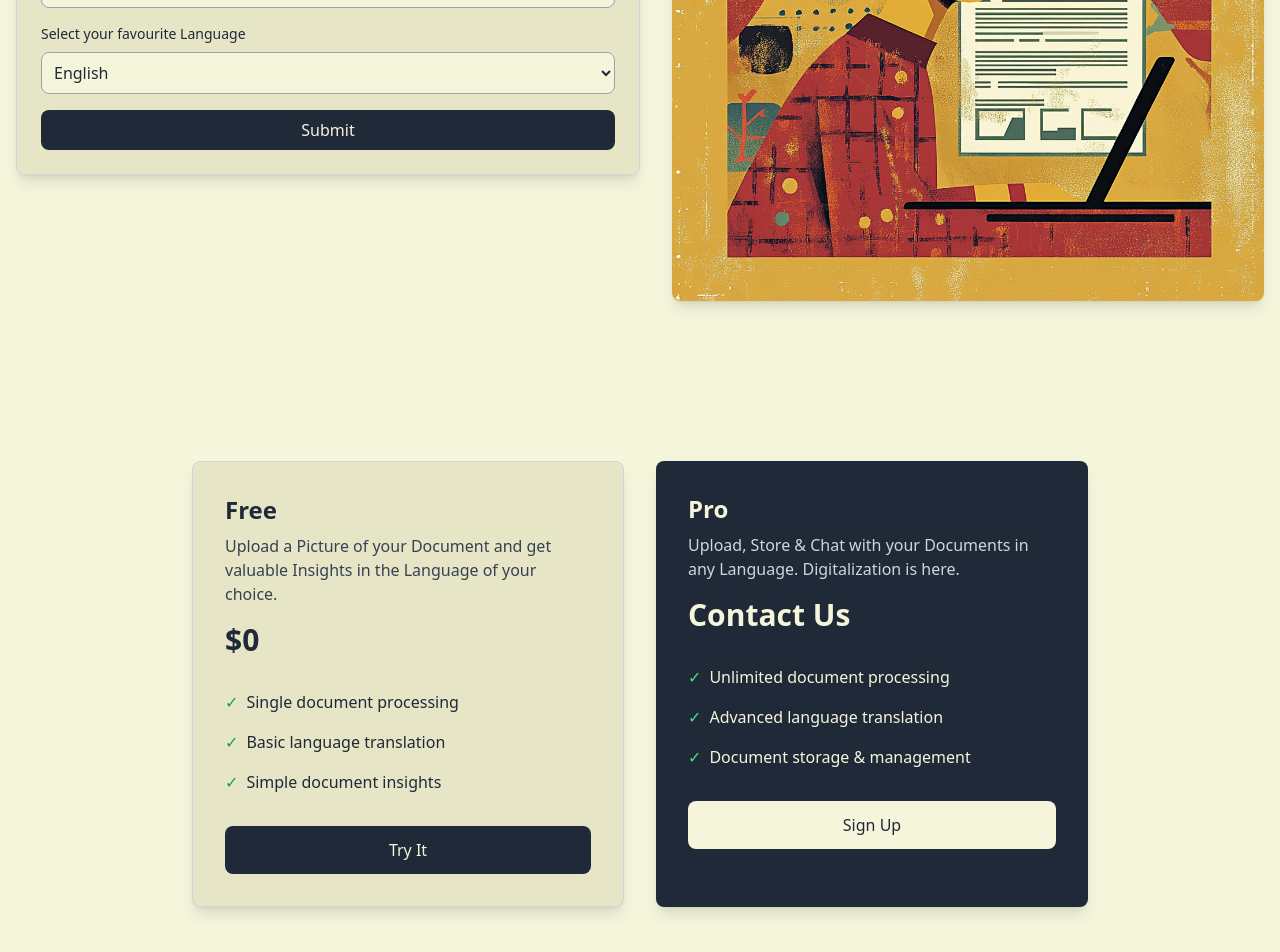
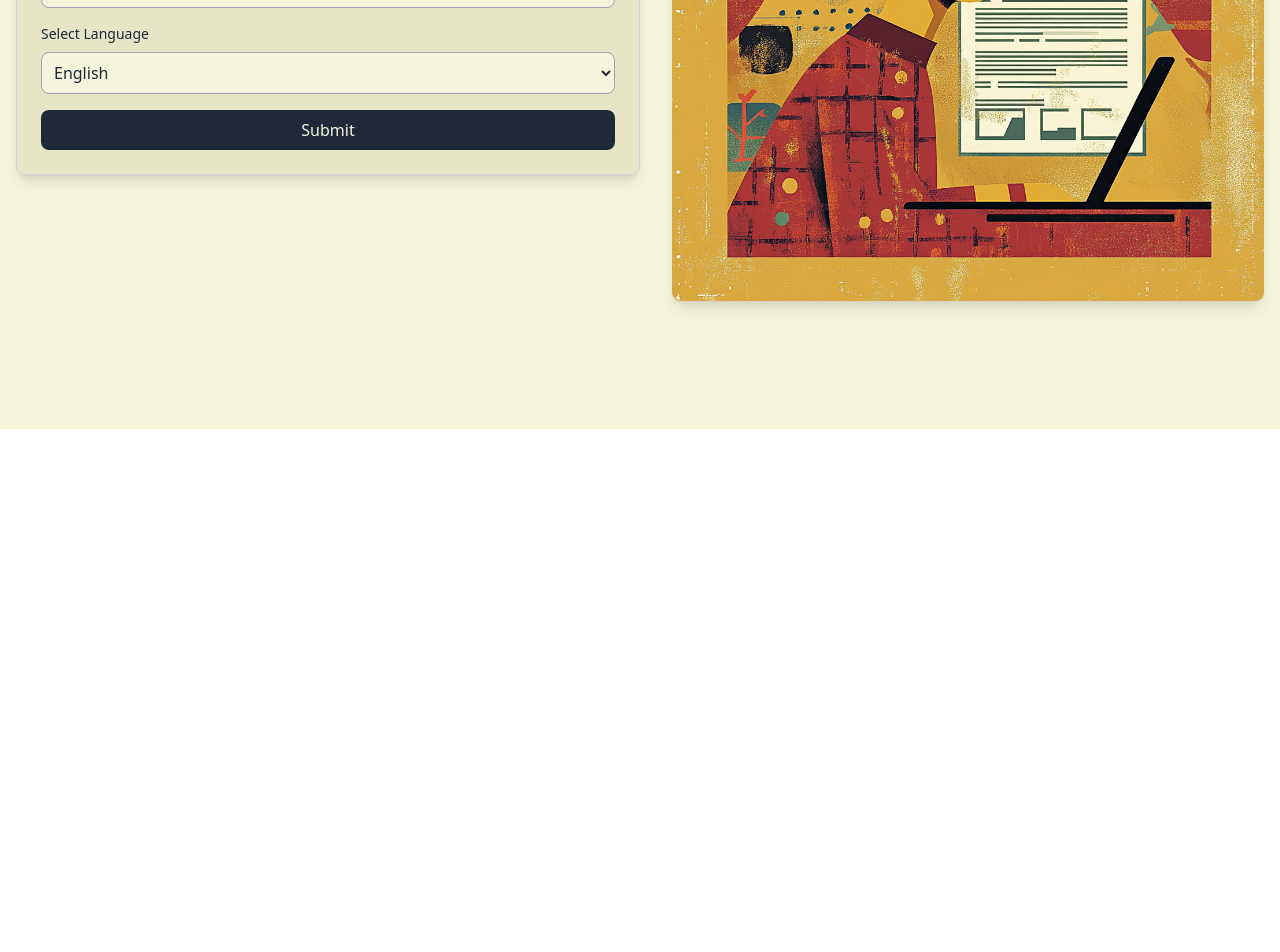
Before and after one commit to Aronart/letterizer, a Next.js app: page / in a window 1280 px wide. Shown: the part 414-1366 px from the top of the page. After the commit the page ends 843 px from the top, so only its background shows below. Built offline with nearby package versions, Linux system fonts and the light colour scheme.

Commit message:
streaming implemented

```diff
--- a/app/page.tsx
+++ b/app/page.tsx
@@ -65,15 +65,21 @@ export default function Home() {
         const ocrResponse = await fetch("/api/ocr", {
           method: "POST",
           headers: { "Content-Type": "application/json" },
-          body: JSON.stringify({
-            s3Key,
-            sessionId,
-          }),
+          body: JSON.stringify({ s3Key, sessionId }),
         });
 
         const { extractedText } = await ocrResponse.json();
 
-        if (extractedText) {
+        if (!extractedText) {
+          alert("Failed to extract text from the document.");
+          return;
+        }
+
+        setChatMessages((prev) => [
+          ...prev,
+          { role: "assistant", content: "" },
+        ]);
+
         const openaiResponse = await fetch("/api/openai", {
           method: "POST",
           headers: { "Content-Type": "application/json" },
@@ -85,21 +91,27 @@ export default function Home() {
           }),
         });
 
-          const { result } = await openaiResponse.json();
+        const reader = openaiResponse.body?.getReader();
+        if (reader) {
+          const decoder = new TextDecoder("utf-8");
+          let content = "";
 
+          while (true) {
+            const { done, value } = await reader.read();
+            if (done) break;
+
+            const chunk = decoder.decode(value, { stream: true });
+            content += chunk;
+
+            // Update the UI progressively
             setChatMessages((prev) => [
-            ...prev,
-            { role: "assistant", content: result },
+              ...prev.slice(0, -1),
+              { role: "assistant", content },
             ]);
+          }
+        }
+
         setShowChat(true);
-
-          // Scroll to result section on mobile
-          if (window.innerWidth < 768) {
-            resultRef.current?.scrollIntoView({ behavior: 'smooth' });
-          }
-        } else {
-          alert("Failed to extract text from the document.");
-        }
       } else {
         alert("Failed to upload the file.");
       }
@@ -111,14 +123,19 @@ export default function Home() {
     setUploading(false);
   };
 
-
-
-
-
   const handleChatSubmit = async (message: string) => {
+    // Add user's message to the chat
     setChatMessages((prev) => [...prev, { role: "user", content: message }]);
 
     try {
+      // Log the payload for debugging
+      console.log("Sending chat request:", {
+        text: message,
+        sessionId,
+        language,
+        action: "chat",
+      });
+
       const response = await fetch("/api/openai", {
         method: "POST",
         headers: { "Content-Type": "application/json" },
@@ -130,12 +147,40 @@ export default function Home() {
         }),
       });
 
-      const { result } = await response.json();
+      const reader = response.body?.getReader();
+      if (reader) {
+        const decoder = new TextDecoder("utf-8");
+        let content = "";
 
+        // Add an empty placeholder for the assistant's response
         setChatMessages((prev) => [
           ...prev,
-        { role: "assistant", content: result },
+          { role: "assistant", content: "" },
         ]);
+
+        while (true) {
+          const { done, value } = await reader.read();
+          if (done) break;
+
+          // Decode and process the chunk
+          const chunk = decoder.decode(value, { stream: true });
+          content += chunk;
+
+          // Update the assistant's message progressively
+          setChatMessages((prev) => {
+            const updatedMessages = [...prev];
+            const lastMessageIndex = updatedMessages.findIndex(
+              (msg) => msg.role === "assistant" && msg.content === ""
+            );
+            if (lastMessageIndex !== -1) {
+              updatedMessages[lastMessageIndex].content = content;
+            }
+            return updatedMessages;
+          });
+        }
+
+        console.log("Final Assistant Response:", content);
+      }
     } catch (error) {
       console.error("Error during chat processing:", error);
       alert("An error occurred during chat processing.");
@@ -143,7 +188,7 @@ export default function Home() {
   };
 
   const scrollToPricing = () => {
-    pricingRef.current?.scrollIntoView({ behavior: 'smooth' });
+    pricingRef.current?.scrollIntoView({ behavior: "smooth" });
   };
 
   return (
@@ -173,12 +218,10 @@ export default function Home() {
             <div className="w-full md:w-1/2 space-y-8">
               <div className="space-y-6">
                 <h1 className="text-4xl font-extrabold">
-                  Government Forms Annoy.
-                  We Help.
+                  Government Letters Are Complicated. We Help.
                 </h1>
                 <p className="text-lg text-gray-700">
-                Outdated mailing communication wastes your time. Doculizer simplifies,
-                translates, and digitizes forms so you can move forward.
+                  Outdated mailing communication wastes your time. Doculizer translates, simplifies, and digitizes letters and forms so you can move forward.
                 </p>
               </div>
 
@@ -186,7 +229,10 @@ export default function Home() {
               <section className="bg-[#e6e6c7] p-6 rounded-lg shadow-lg border border-gray-300">
                 <form onSubmit={handleSubmit} className="flex flex-col space-y-4">
                   <div className="flex flex-col space-y-2">
-                    <label htmlFor="file-upload" className="text-sm font-medium">
+                    <label
+                      htmlFor="file-upload"
+                      className="text-sm font-medium"
+                    >
                       Upload File
                     </label>
                     <input
@@ -204,8 +250,11 @@ export default function Home() {
                     </label>
                   </div>
                   <div className="flex flex-col space-y-2">
-                    <label htmlFor="language-select" className="text-sm font-medium">
-                      Select your favourite Language
+                    <label
+                      htmlFor="language-select"
+                      className="text-sm font-medium"
+                    >
+                      Select Language
                     </label>
                     <select
                       id="language-select"
@@ -227,7 +276,9 @@ export default function Home() {
                     type="submit"
                     disabled={uploading}
                     className={`bg-gray-800 text-[#f5f5dc] py-2 px-4 rounded-lg ${
-                      uploading ? "opacity-50 cursor-not-allowed" : "hover:bg-gray-700"
+                      uploading
+                        ? "opacity-50 cursor-not-allowed"
+                        : "hover:bg-gray-700"
                     } transition-colors`}
                   >
                     {uploading ? "Processing..." : "Submit"}
@@ -264,7 +315,9 @@ export default function Home() {
                           <strong className="block text-gray-700">
                             {message.role === "user" ? "You" : "Assistant"}:
                           </strong>
-                          <p className="text-gray-800">{message.content}</p>
+                          <pre className="whitespace-pre-wrap text-gray-800">
+                            {message.content}
+                          </pre>
                         </div>
                       ))}
                     </div>
@@ -299,74 +352,6 @@ export default function Home() {
               </div>
             </div>
           </div>
-
-          {/* Pricing Section */}
-          <div ref={pricingRef} className="py-16 scroll-mt-20">
-            <div className="grid md:grid-cols-2 gap-8 max-w-4xl mx-auto">
-              {/* Free Plan */}
-              <div className="w-full bg-[#e6e6c7] p-8 rounded-lg shadow-lg border border-gray-300">
-                <div className="mb-8">
-                  <h3 className="text-2xl font-bold mb-2">Free</h3>
-                  <p className="text-gray-700 mb-4">
-                    Upload a Picture of your Document and get valuable Insights in the Language of your choice.
-                  </p>
-                  <div className="text-3xl font-bold">$0</div>
-                </div>
-
-                <ul className="space-y-4 mb-8">
-                  <li className="flex items-center">
-                    <span className="mr-2 text-green-600">✓</span>
-                    Single document processing
-                  </li>
-                  <li className="flex items-center">
-                    <span className="mr-2 text-green-600">✓</span>
-                    Basic language translation
-                  </li>
-                  <li className="flex items-center">
-                    <span className="mr-2 text-green-600">✓</span>
-                    Simple document insights
-                  </li>
-                </ul>
-
-                <button
-                  onClick={() => window.scrollTo({ top: 0, behavior: 'smooth' })}
-                  className="w-full px-6 py-3 bg-gray-800 text-[#f5f5dc] rounded-lg hover:bg-gray-700 transition-colors"
-                >
-                  Try It
-                </button>
-              </div>
-
-              {/* Pro Plan */}
-              <div className="w-full bg-gray-800 text-[#f5f5dc] p-8 rounded-lg shadow-lg relative overflow-hidden">
-                <div className="mb-8">
-                  <h3 className="text-2xl font-bold mb-2">Pro</h3>
-                  <p className="text-gray-300 mb-4">
-                    Upload, Store & Chat with your Documents in any Language. Digitalization is here.
-                  </p>
-                  <div className="text-3xl font-bold">Contact Us</div>
-                </div>
-
-                <ul className="space-y-4 mb-8">
-                  <li className="flex items-center">
-                    <span className="mr-2 text-green-400">✓</span>
-                    Unlimited document processing
-                  </li>
-                  <li className="flex items-center">
-                    <span className="mr-2 text-green-400">✓</span>
-                    Advanced language translation
-                  </li>
-                  <li className="flex items-center">
-                    <span className="mr-2 text-green-400">✓</span>
-                    Document storage & management
-                  </li>
-                </ul>
-
-                <button className="w-full px-6 py-3 bg-[#f5f5dc] text-gray-800 rounded-lg hover:bg-[#e6e6c7] transition-colors">
-                  Sign Up
-                </button>
-              </div>
-            </div>
-          </div>
         </main>
       </div>
     </div>
```
Also changed, not shown: pages/api/openai/index.ts (+61 -45 lines), vercel.json (added). Lines whose indentation alone changed are shown as unchanged.
